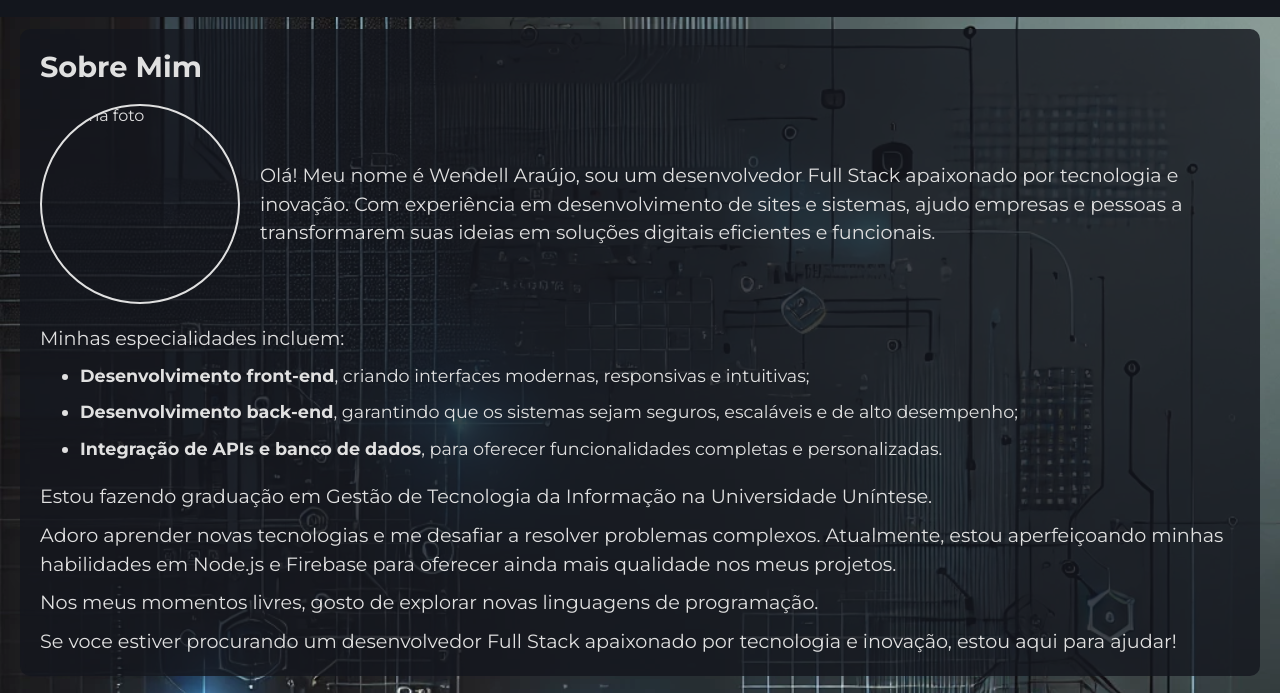
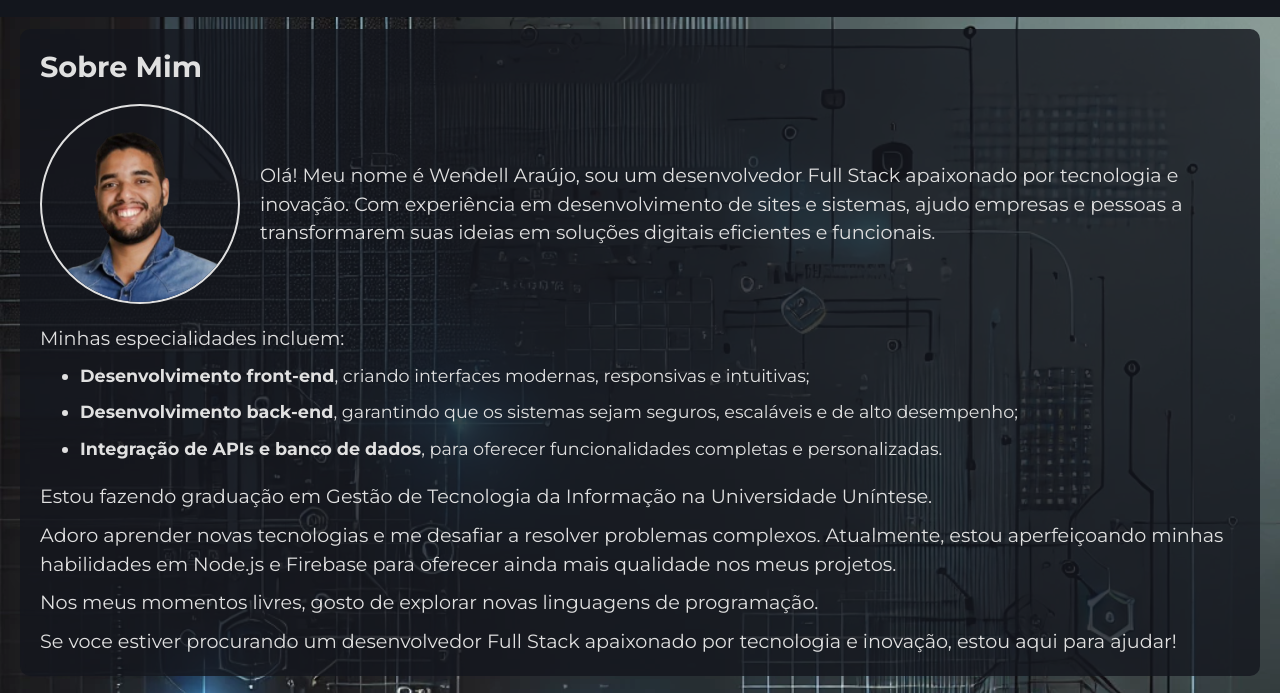
Before and after one commit to Gestao-de-Performance/projeto-final-Wendell95Araujo, a plain HTML site: page index.html in a window 1280 px wide. Shown: the part 71-764 px from the top of the page. Drawn offline with Linux system fonts and the light colour scheme.

Commit message:
bug minha foto

```diff
--- a/index.html
+++ b/index.html
@@ -32,7 +32,7 @@
             <div class="about-content">
                 <div class="apresentacao-container">
                     <div class="profile-photo-container">
-                        <img width="200px" src="img/wendell..webp" alt="Minha foto" class="profile-photo">
+                        <img width="200px" src="img/wendell.webp" alt="Minha foto" class="profile-photo">
                     </div>
                     <p>Olá! Meu nome é Wendell Araújo, sou um desenvolvedor Full Stack apaixonado por tecnologia e inovação.
                         Com experiência em desenvolvimento de sites e sistemas, ajudo empresas e pessoas a transformarem suas ideias em soluções digitais eficientes e funcionais.</p>
```
